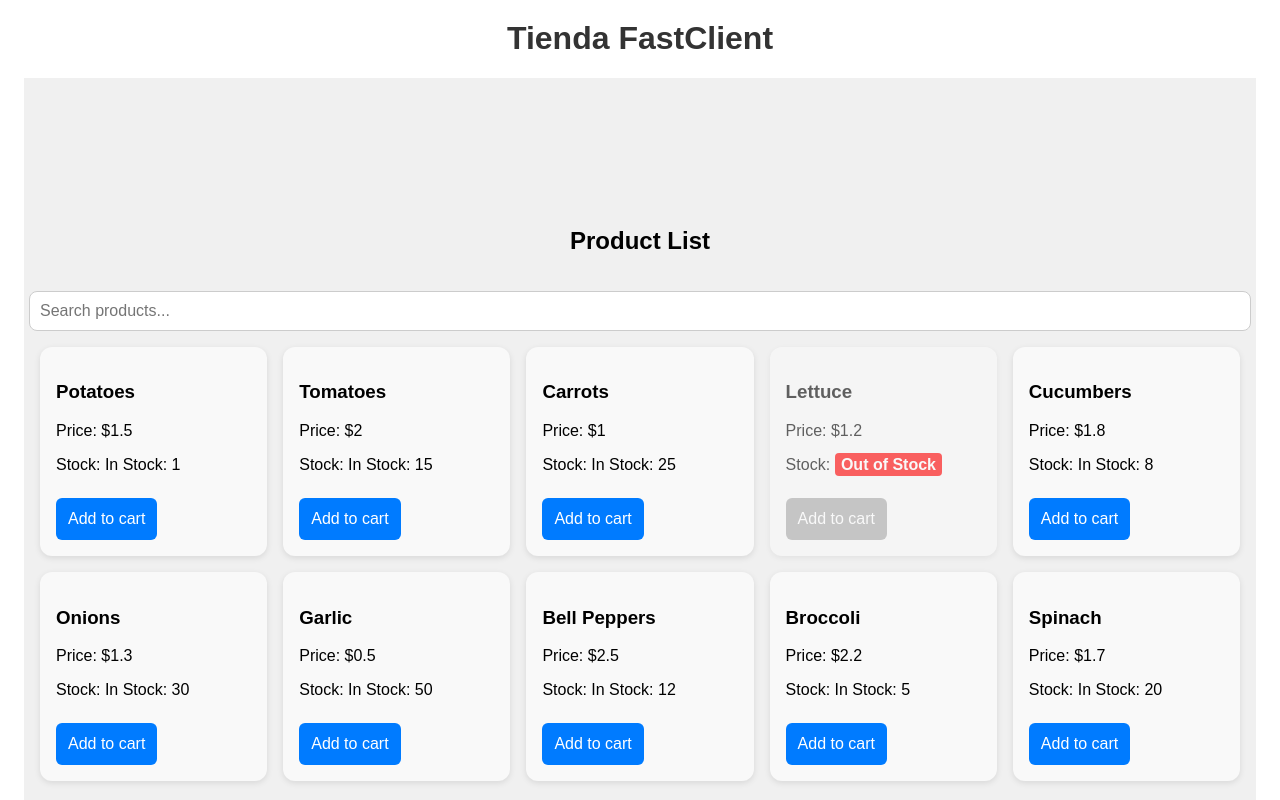
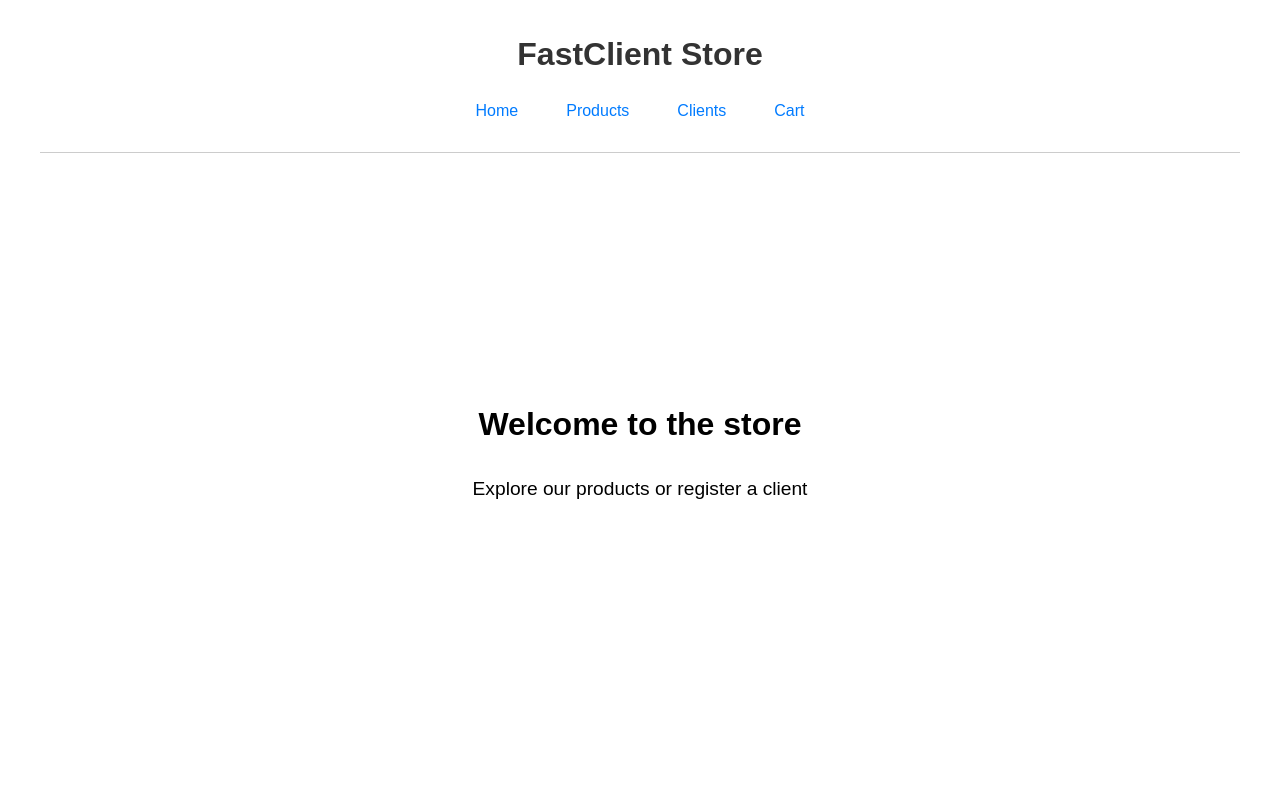
Before and after one commit to MasterxDual/Web-Engineering-3, a Vue app in the folder practice/: page / in a window 1280 px wide. Shown: the top 800 px of the page. Built offline with nearby package versions, Linux system fonts and the light colour scheme; the HTML template or start-up script is replaced by a standard one.

Commit message:
Practice 2 - Done

```diff
--- a/practice/src/App.vue
+++ b/practice/src/App.vue
@@ -1,22 +1,29 @@
+<template>
+  <div class="app-container">
+    <h1>FastClient Store</h1>
 
-<template>
-  <h1>Tienda FastClient</h1>
+    <!-- Navigation menu -->
+    <nav class="nav-menu">
+      <RouterLink to="/" class="nav-link">Home</RouterLink>
+      <RouterLink to="/products" class="nav-link">Products</RouterLink>
+      <RouterLink to="/clients" class="nav-link">Clients</RouterLink>
+      <RouterLink to="/cart" class="nav-link">Cart</RouterLink>
+    </nav>
 
-  <!-- Product List -->
-  <ProductListSearch @add-to-cart="handleAddToCart" :products="products"/>
+    <hr />
 
-  <!-- Shopping Cart -->
-  <ShoppingCart ref="cartRef" @update-stock="handleUpdateStock" :products="products" />
-
+    <!-- Here views are loaded -->
+    <RouterView />
+  </div>
 </template>
 
 <script setup lang="ts">
-  import { ref } from 'vue';
-  import ProductListSearch from './components/ProductListSearch.vue';
-  import ShoppingCart from './components/ShoppingCart.vue';
+  import { ref, provide } from 'vue';
+  import type { Ref } from 'vue';
+  import type { Product } from './types/Product';
 
   /* Global product list to share with both components */
-  const products = ref([
+  const products = ref<Product[]>([
     { id: 1, name: 'Potatoes', price: 1.5, stock: 1 },
     { id: 2, name: 'Tomatoes', price: 2.0, stock: 15 },
     { id: 3, name: 'Carrots', price: 1.0, stock: 25 },
@@ -29,42 +36,53 @@
     { id: 10, name: 'Spinach', price: 1.7, stock: 20 },
   ]);
 
-  // Reference to the ShoppingCart component to call its methods
-  const cartRef = ref<InstanceType<typeof ShoppingCart> | null>(null);
+  // Global cart to share with other components
+  const cart = ref<{ id: number; quantity: number }[]>([]);
 
-  /** Function to handle the event when a product is added to cart
-   * Calls the addItem method of the ShoppingCart component via ref
-   * Also decreases the stock of the product in the products list
-   * @param productId - ID of the product to add to cart
-   */
-  function handleAddToCart(productId: number) {
-    // Call the addItem method in ShoppingCart component (the son component of this App.vue)
-    cartRef.value?.addItem(productId);
+  // Share products globally
+  provide<Ref<Product[]>>('products', products);
 
-    // We also decrease the stock in the products list
-    const product = products.value.find(p => p.id === productId);
-
-    if(product && product.stock > 0) {
-      product.stock--;
-    } else {
-      alert('Product is out of stock!');
-    }
-  }
-
-  /** Function to handle the event when stock needs to be updated
-   * This is called from the ShoppingCart component when items are increased or decreased
-   * @param payload - Object containing productId and the difference in stock (positive or negative)
-   *  */
-  function handleUpdateStock(payload: { productId: number; diff: number }) {
-    const product = products.value.find(p => p.id === payload.productId);
-    if(product) {
-      product.stock += payload.diff;
-    }
-  }
+  // Share cart globally
+  provide<Ref<{ id: number; quantity: number }[]>>('cart', cart);
 
 </script>
 
 <style scoped>
+  .app-container {
+    max-width: 1200px;
+    margin: 0 auto;
+    padding: 1rem;
+    text-align: center;
+  }
+
+  .nav-menu {
+    display: flex;
+    justify-content: center;
+    flex-wrap: wrap;
+    gap: 1rem;
+    margin-bottom: 1rem;
+  }
+
+  .nav-link {
+    text-decoration: none;
+    color: #007bff;
+    font-weight: 500;
+    padding: 0.5rem 1rem;
+    border-radius: 4px;
+    transition: background-color 0.3s, color 0.3s;
+  }
+
+  .nav-link:hover {
+    background-color: #007bff;
+    color: white;
+  }
+
+  hr {
+    margin: 1.5rem 0;
+    border: 0;
+    border-top: 1px solid #ccc;
+  }
+
   h1 {
     text-align: center;
     color: #333;
--- a/practice/src/components/ProductListSearch.vue
+++ b/practice/src/components/ProductListSearch.vue
@@ -16,11 +16,12 @@
                 :key="product.id"
                 class="product-card"
                 :class="{ 'out-of-stock': product.stock === 0 }">
-                <h3>{{ product.name }}</h3>
+                <!-- This allows to navigate to the product detail page when clicked on the name of the product shown in the product list -->
+                <h3><RouterLink :to="`/products/${product.id}`" class="product-name">{{ product.name }}</RouterLink></h3>
                 <p>Price: ${{ product.price }}</p>
                 <p>
                     Stock:
-                    <span v-if="product.stock > 0">In Stock: {{ product.stock }}</span>
+                    <span v-if="product.stock > 0">{{ product.stock }}</span>
                     <span class="out-of-stock-span" v-else>Out of Stock</span>
                 </p>
                 <button :disabled="product.stock === 0" @click="addToCart(product.id)">Add to cart</button>
@@ -96,9 +97,17 @@
         transition: transform 0.2s;
         flex: 1 1 180px; /* Flex-grow, flex-shrink, flex-basis */
     }
+
     .product-card:hover {
         transform: scale(1.02);
     }
+
+    .product-name {
+        text-decoration: none;
+        color: #007bff;
+        font-weight: 900;
+    }
+
     button {
         margin-top: 0.5rem;
         padding: 0.6rem 1 rem;
--- a/practice/src/components/ShoppingCart.vue
+++ b/practice/src/components/ShoppingCart.vue
@@ -25,24 +25,16 @@
 </template>
 
 <script setup lang="ts">
-    import { ref, computed } from 'vue';
+    import { computed, inject } from 'vue';
+    import type { Product } from '@/types/Product';
+    import type { Ref } from 'vue';
 
+    // Inject products from parent component (App.vue) instead of using props
+    // const products = inject<Ref<Product[]>>('products')!;
+    const products = inject("products") as Ref<Product[]>;
 
-    // Interface to define the structure of a product
-    interface Product {
-        id: number;
-        name: string;
-        price: number;
-        stock: number;
-    }
-
-    // Props is necessary to receive the products list from parent component (App.vue)
-    const props = defineProps<{
-        products: Product[];
-    }>();
-
-    // Reactive variable to store the cart items
-    const cart = ref<{ id: number; quantity: number }[]>([]);
+    // We receive the global cart to update it when a product is added
+    const cart = inject<Ref<{ id: number; quantity: number }[]>>('cart')!;
 
     // Emit event to update stock when item is added or removed from cart
     // This is sent to the parent component (App.vue) to update the stock in the global products list
@@ -57,7 +49,7 @@
      *  */
     const cartItems = computed(() =>
       cart.value.map(entry => {
-        const product = props.products.find(p => p.id === entry.id)!;
+        const product = products.value.find(p => p.id === entry.id)!;
         return {
           ...product,
           quantity: entry.quantity,
@@ -92,14 +84,15 @@
      *  */
     function increase(productId: number) {
       const cartItem = cart.value.find(i => i.id === productId);
-      const product = props.products.find(p => p.id === productId);
+      const product = products.value.find(p => p.id === productId);
 
       if (cartItem && product && product.stock > 0) {
         cartItem.quantity++;
         emit('update-stock', { productId, diff: -1 });
+      } else if (product && product.stock <= 0) {
+          alert("There's no more stock available for this product.")
       }
     }
-
 
     /**
      * Function to decrease one unit of a product in the cart clicking the '-' button
@@ -108,7 +101,7 @@
      *  */
     function decrease(productId: number) {
       const cartItem = cart.value.find(i => i.id === productId);
-      const product = props.products.find(p => p.id === productId);
+      const product = products.value.find(p => p.id === productId);
 
       if (cartItem && product) {
         cartItem.quantity--;
--- a/practice/src/router/index.ts
+++ b/practice/src/router/index.ts
@@ -1,19 +1,22 @@
 import { createRouter, createWebHistory } from 'vue-router';
-import RegisterClient from '@/components/RegisterClient.vue';
-import ProductListSearch from '@/components/ProductListSearch.vue';
-import ShoppingCart from '@/components/ShoppingCart.vue';
-
-
-// We define some routes for the application to access different components.
-const routes = [
-  { path: '/register', component: RegisterClient },
-  { path: '/products', component: ProductListSearch },
-  { path: '/cart', component: ShoppingCart }
-]
+import HomeView from '@/views/HomeView.vue';
+import ProductsView from '@/views/ProductsView.vue';
+import ProductDetailView from '@/views/ProductDetailView.vue';
+import ClientsView from '@/views/ClientsView.vue';
+import CartView from '@/views/CartView.vue';
 
 const router = createRouter({
   history: createWebHistory(import.meta.env.BASE_URL),
-  routes,
-})
+  routes: [
+    { path: '/', component: HomeView },
+    { path: '/products', component: ProductsView },
+    { path: '/products/:id', component: ProductDetailView },
+    { path: '/clients', component: ClientsView },
+    { path: '/cart', component: CartView }
+  ],
+  scrollBehavior() { // Defines scroll behavior on route change
+    return { top: 0 }; // Always scroll to top on route change
+  },
+});
 
-export default router
+export default router;
--- /dev/null
+++ b/practice/src/types/Product.ts
@@ -0,0 +1,7 @@
+// Interface to define the structure of a product
+export interface Product {
+    id: number;
+    name: string;
+    price: number;
+    stock: number;
+}
--- /dev/null
+++ b/practice/src/views/CartView.vue
@@ -0,0 +1,26 @@
+<template>
+  <div>
+    <h2>Shopping Cart</h2>
+    <ShoppingCart :products="products" @update-stock="handleUpdateStock" />
+  </div>
+</template>
+
+<script setup lang="ts">
+    import ShoppingCart from '@/components/ShoppingCart.vue';
+    import { inject } from 'vue';
+    import type { Ref } from 'vue';
+    import type { Product } from '@/types/Product';
+
+    const products = inject("products") as Ref<Product[]>;
+
+    /** Function to handle the event when stock needs to be updated
+    * This is called from the ShoppingCart component when items are increased or decreased
+    * @param payload - Object containing productId and the difference in stock (positive or negative)
+    *  */
+    function handleUpdateStock(payload: { productId: number; diff: number }) {
+      const product = products.value.find((p: Product) => p.id === payload.productId);
+      if (product) {
+        product.stock += payload.diff;
+      }
+    }
+</script>
--- /dev/null
+++ b/practice/src/views/ClientsView.vue
@@ -0,0 +1,10 @@
+<template>
+  <div>
+    <h2>Clients</h2>
+    <RegisterClient />
+  </div>
+</template>
+
+<script setup lang="ts">
+    import RegisterClient from '@/components/RegisterClient.vue';
+</script>
--- /dev/null
+++ b/practice/src/views/HomeView.vue
@@ -0,0 +1,42 @@
+<template>
+    <div class="home-container">
+        <h2>Welcome to the store</h2>
+        <p>Explore our products or register a client</p>
+    </div>
+</template>
+
+<style scoped>
+    .home-container {
+        display: flex;
+        flex-direction: column;
+        align-items: center;
+        justify-content: center;
+        text-align: center;
+        padding: 2rem;
+        min-height: 60vh;
+        font-family: Arial, sans-serif;
+    }
+
+    h2 {
+        font-size: 2rem;
+        margin-bottom: 1rem;
+    }
+
+    p {
+        font-size: 1.2rem;
+    }
+
+    @media (max-width: 480px) {
+        .home-container {
+            padding: 1rem;
+        }
+
+        h2 {
+            font-size: 1.3rem;
+        }
+
+        p {
+            font-size: 0.9rem;
+        }
+    }
+</style>
--- /dev/null
+++ b/practice/src/views/ProductDetailView.vue
@@ -0,0 +1,37 @@
+<template>
+  <div v-if="product">
+    <h2>{{ product.name }}</h2>
+    <p>Price: ${{ product.price }}</p>
+    <p v-if="product.stock > 0">Actual stock: {{ product.stock }}</p>
+    <p v-else style="color:red;">Out of stock</p>
+
+    <button @click="goBack">Back to products</button>
+  </div>
+  <div v-else>
+    <p style="color:red;">Product not found</p>
+    <button @click="goBack">Back</button>
+  </div>
+</template>
+
+<script setup lang="ts">
+    import { inject } from 'vue';
+    import { useRoute, useRouter } from 'vue-router';
+    import type { Ref } from 'vue';
+    import type { Product } from '@/types/Product';
+
+    // Inject products from parent component (App.vue) instead of using props
+    // const products = inject<Ref<Product[]>>('products')!;
+    const products = inject("products") as Ref<Product[]>;
+
+    const route = useRoute();
+    const router = useRouter();
+
+    const productId = Number(route.params.id);
+    const product = products.value.find((p: Product) => p.id === productId);
+
+
+
+    function goBack() {
+      router.push("/products");
+    }
+</script>
--- /dev/null
+++ b/practice/src/views/ProductsView.vue
@@ -0,0 +1,50 @@
+<template>
+  <div>
+    <ProductListSearch :products="products" @add-to-cart="handleAddToCart" />
+  </div>
+</template>
+
+<script setup lang="ts">
+    import { inject} from 'vue';
+    import ProductListSearch from '@/components/ProductListSearch.vue';
+    import type { Ref } from 'vue';
+    import type { Product } from '@/types/Product';
+
+    // We receive the global products list from the parent component (App.vue)
+    const products = inject("products") as Ref<Product[]>;
+
+
+
+    // We receive the global cart to update it when a product is added
+    const cart = inject<Ref<{ id: number; quantity: number }[]>>('cart')!;
+
+
+    /** Function to handle the event when a product is added to cart
+     * Calls the addItem method of the ShoppingCart component via ref
+     * Also decreases the stock of the product in the products list
+     * @param productId - ID of the product to add to cart
+     */
+    function handleAddToCart(productId: number) {
+      // We use the cart item of the parent component (App.vue) directly here (global cart item)
+      const cartItem = cart.value.find(i => i.id === productId);
+
+      if(cartItem) cartItem.quantity++;
+      else cart.value.push({ id: productId, quantity: 1 });
+
+      // We also decrease the stock in the products list
+      const product = products.value.find(p => p.id === productId);
+
+      if(product && product.stock > 0) {
+        product.stock--;
+      } else {
+        alert('Product is out of stock!');
+      }
+
+    }
+
+    // función para agregar al carrito (por ahora navegamos al carrito como demo)
+    /* function handleAddToCart(productId: number) {
+      alert("Producto agregado con id " + productId);
+      router.push("/cart"); // navegación programática
+    } */
+</script>
```
Also changed, not shown: practice/src/components/RegisterClient.vue (+22 -8 lines).
